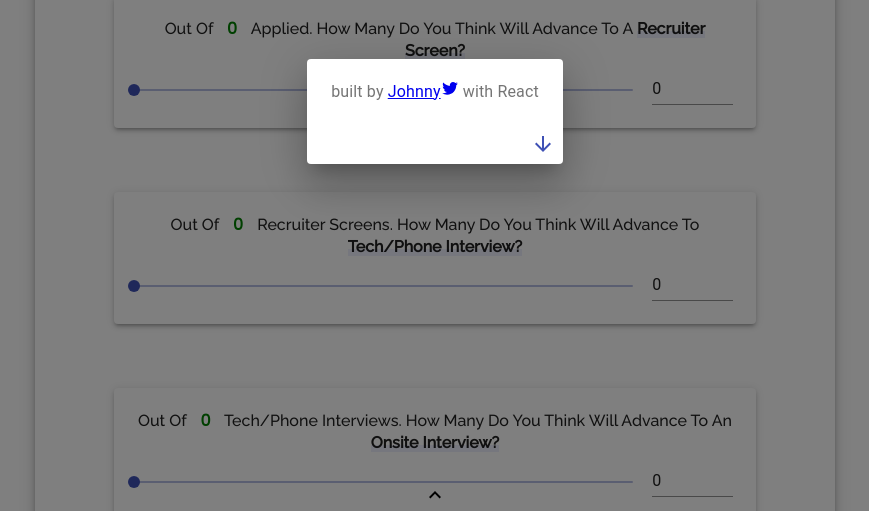
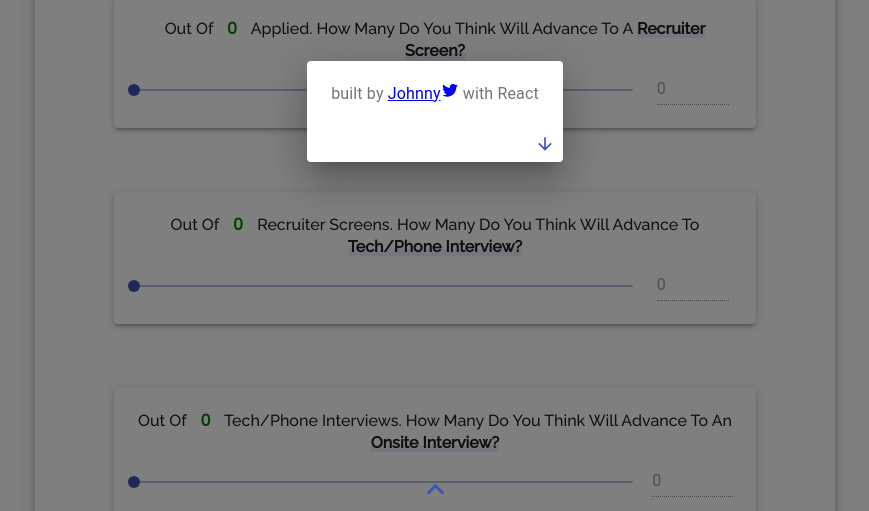
Before and after one commit to JSsquare/jobhunt-funnel, a React (Create React App) app: page / in a window 1280 px wide. Both pictures are taken after a click on the icon 640 px from the left and 784 px from the top of the page. Shown: the part 289-800 px from the top of the page, without its empty margins (205-1074 px from the left). Built offline with nearby package versions, Linux system fonts and the light colour scheme.

Commit message:
Disabling input before the value

```diff
--- a/public/index.html
+++ b/public/index.html
@@ -25,7 +25,7 @@
     -->
     <link href="https://fonts.googleapis.com/css?family=Raleway:500&display=swap" rel="stylesheet">
     <link href="https://fonts.googleapis.com/css?family=Poppins&display=swap" rel="stylesheet">
-    <title>This Is My Job Hunt Funnel</title>
+    <title>This Is Your Job Hunt Funnel</title>
   </head>
   <body>
     <noscript>You need to enable JavaScript to run this app.</noscript>
--- a/src/Components/BottomDialog.js
+++ b/src/Components/BottomDialog.js
@@ -27,8 +27,7 @@ export default function BottomDialog() {
 
   return (
     <div>
-      <KeyboardArrowUpIcon onClick={handleClickOpen}>>
-
+      <KeyboardArrowUpIcon fontSize="large" color="primary" onClick={handleClickOpen}>
       </KeyboardArrowUpIcon>
       <Dialog
         open={open}
@@ -44,7 +43,7 @@ export default function BottomDialog() {
           </DialogContentText>
         </DialogContent>
         <DialogActions>
-          <ArrowDownwardIcon onClick={handleClose} color="primary"></ArrowDownwardIcon>
+          <ArrowDownwardIcon style={{ fontSize: 20 }} onClick={handleClose} color="primary"></ArrowDownwardIcon>
         </DialogActions>
       </Dialog>
     </div>
--- a/src/Components/Container.js
+++ b/src/Components/Container.js
@@ -100,6 +100,7 @@ class Container extends React.Component {
                     <Grid item xs={2}>
                                 <Input
                                     value={this.localValues.recruiterscreenValue}
+                                    disabled={this.localValues.applicationValue === 0 ? true : null}
                                     margin="dense"
                                     id="recruiterscreen-stage"
                                     onChange={this.inputStageChange}
@@ -107,7 +108,7 @@ class Container extends React.Component {
                                     inputProps={{
                                     step: 10,
                                     min: 0,
-                                    max: 500,
+                                    max: this.localValues.applicationValue,
                                     type: "number",
                                     "aria-labelledby": "input-slider"
                                     }}
@@ -130,6 +131,7 @@ class Container extends React.Component {
                     <Grid item xs={2}>
                                 <Input
                                     value={this.localValues.phoneinterviewValue}
+                                    disabled={this.localValues.recruiterscreenValue === 0 ? true : null}
                                     margin="dense"
                                     id="phoneinterview-stage"
                                     onChange={this.inputStageChange}
@@ -137,7 +139,7 @@ class Container extends React.Component {
                                     inputProps={{
                                     step: 10,
                                     min: 0,
-                                    max: 500,
+                                    max: this.localValues.recruiterscreenValue,
                                     type: "number",
                                     "aria-labelledby": "input-slider"
                                     }}
@@ -160,6 +162,7 @@ class Container extends React.Component {
                     <Grid item xs={2}>
                                 <Input
                                     value={this.localValues.onsiteinterviewValue}
+                                    disabled={this.localValues.phoneinterviewValue === 0 ? true : null}
                                     margin="dense"
                                     id="onsiteinterview-stage"
                                     onChange={this.inputStageChange}
```
